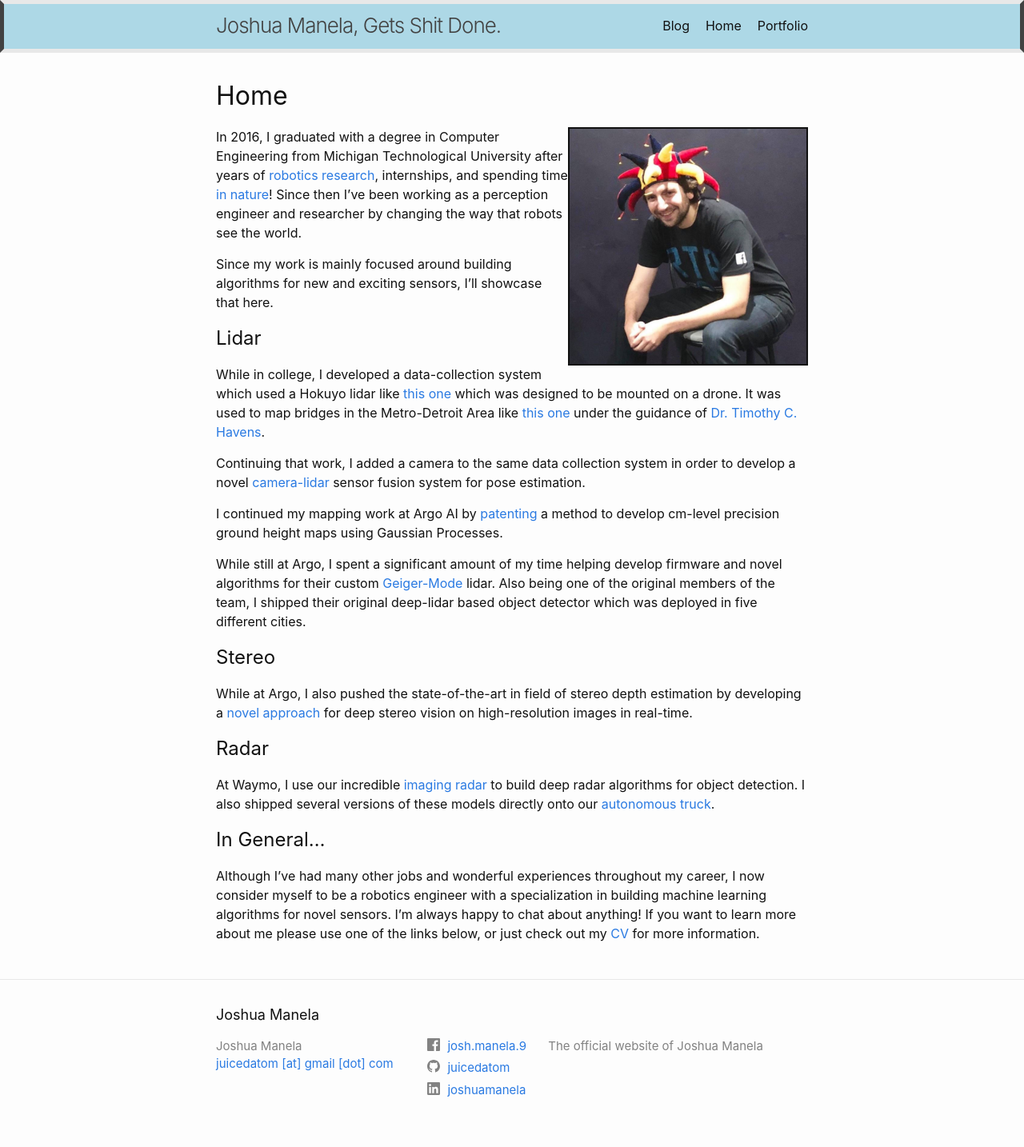
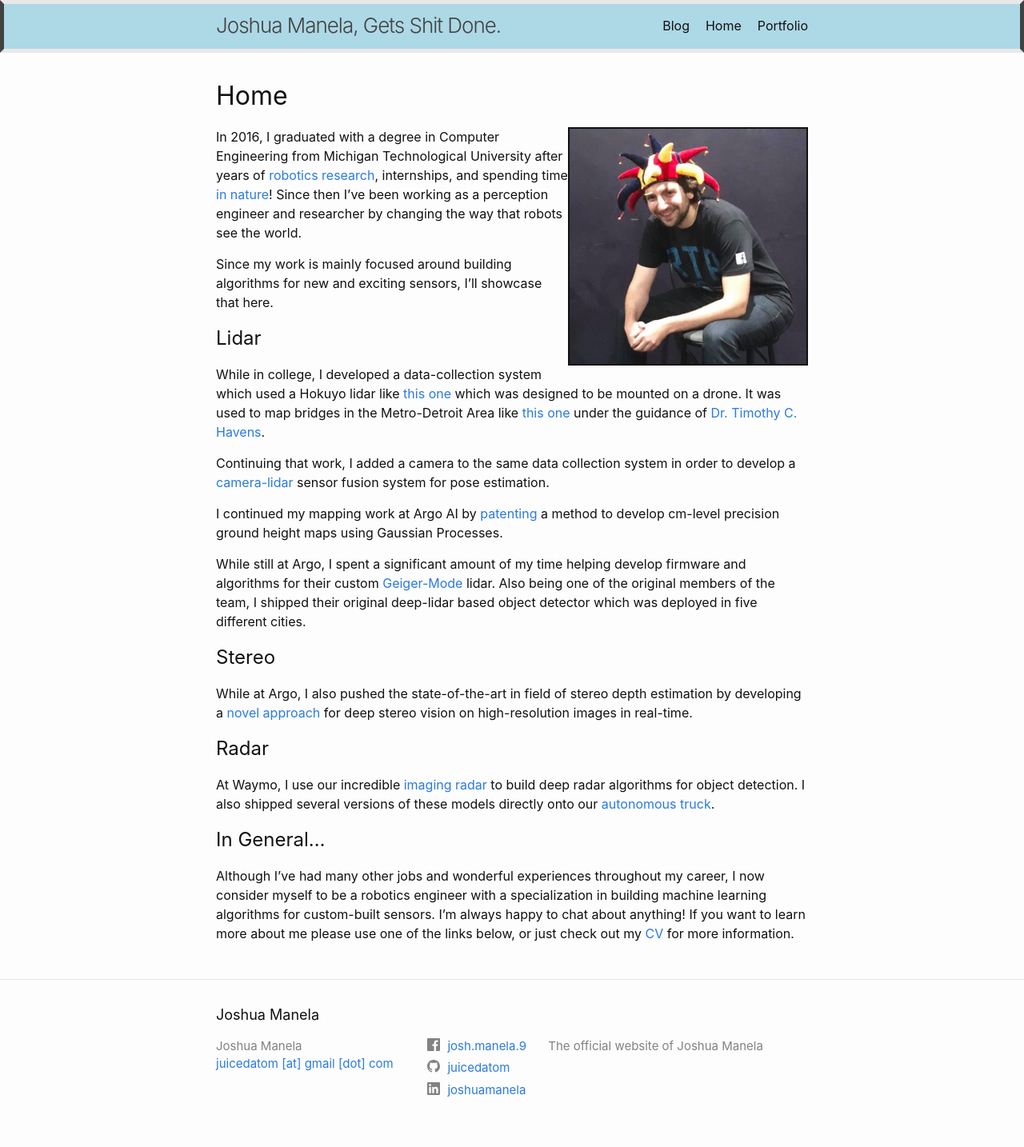
Before and after one commit to juicedatom/mygithubpage, a Jekyll site: the page built from index.md, in a window 1280 px wide. Shown: the whole page at 80% size. Built offline with Jekyll 4.4.1, drawn with Linux system fonts in a browser that asks for light colours.

Commit message:
get rid of all the uses of "novel".

```diff
--- a/index.md
+++ b/index.md
@@ -13,13 +13,13 @@ Since my work is mainly focused around building algorithms for new and exciting
 While in college, I developed a data-collection system which used a Hokuyo lidar like [this one](https://acroname.com/store/lidar-scanner-r314-hokuyo-laser4?gclid=EAIaIQobChMIyZGAsYvr-QIVRjizAB2pqQy3EAQYBiABEgL4LfD_BwE) which was designed to be mounted on a drone. It was used to map bridges in the Metro-Detroit Area like [this one](https://mtri.org/mdot_uav.html) under the guidance of [Dr. Timothy C. Havens](https://www.mtu.edu/cs/department/people/faculty/havens/).
 
 
-Continuing that work, I added a camera to the same data collection system in order to develop a novel [camera-lidar](https://asmedigitalcollection.asme.org/dynamicsystems/article-abstract/139/7/071002/395297/Heterogeneous-Multisensor-Fusion-for-Mobile) sensor fusion system for pose estimation.
+Continuing that work, I added a camera to the same data collection system in order to develop a [camera-lidar](https://asmedigitalcollection.asme.org/dynamicsystems/article-abstract/139/7/071002/395297/Heterogeneous-Multisensor-Fusion-for-Mobile) sensor fusion system for pose estimation.
 
 
 I continued my mapping work at Argo AI by [patenting](https://patents.google.com/patent/US11164369B2/en) a method to develop cm-level precision ground height maps using Gaussian Processes.
 
 
-While still at Argo, I spent a significant amount of my time helping develop firmware and novel algorithms for their custom [Geiger-Mode](https://www.argo.ai/company-news/breakthrough-new-lidar-technology-gives-argo-ai-the-edge-in-autonomous-delivery-and-ride-hail-services/) lidar. Also being one of the original members of the team, I shipped their original deep-lidar based object detector which was deployed in five different cities.
+While still at Argo, I spent a significant amount of my time helping develop firmware and algorithms for their custom [Geiger-Mode](https://www.argo.ai/company-news/breakthrough-new-lidar-technology-gives-argo-ai-the-edge-in-autonomous-delivery-and-ride-hail-services/) lidar. Also being one of the original members of the team, I shipped their original deep-lidar based object detector which was deployed in five different cities.
 
 ## Stereo
 While at Argo, I also pushed the state-of-the-art in field of stereo depth estimation by developing a [novel approach](https://scholar.google.com/citations?view_op=view_citation&hl=en&user=E0nbCrYAAAAJ&citation_for_view=E0nbCrYAAAAJ:u5HHmVD_uO8C) for deep stereo vision on high-resolution images in real-time.
@@ -29,4 +29,4 @@ While at Argo, I also pushed the state-of-the-art in field of stereo depth estim
 At Waymo, I use our incredible [imaging radar](https://www.forbes.com/sites/bradtempleton/2021/11/15/waymos-new-imaging-radar-takes-them-through-san-francisco-fog/?sh=d07c3602937f) to build deep radar algorithms for object detection. I also shipped several versions of these models directly onto our [autonomous truck](https://blog.waymo.com/2021/12/designed-to-deliver.html).
 
 ## In General...
-Although I've had many other jobs and wonderful experiences throughout my career, I now consider myself to be a robotics engineer with a specialization in building machine learning algorithms for novel sensors. I'm always happy to chat about anything! If you want to learn more about me please use one of the links below, or just check out my [CV](/ManelaCV.pdf) for more information.
+Although I've had many other jobs and wonderful experiences throughout my career, I now consider myself to be a robotics engineer with a specialization in building machine learning algorithms for custom-built sensors. I'm always happy to chat about anything! If you want to learn more about me please use one of the links below, or just check out my [CV](/ManelaCV.pdf) for more information.
```
